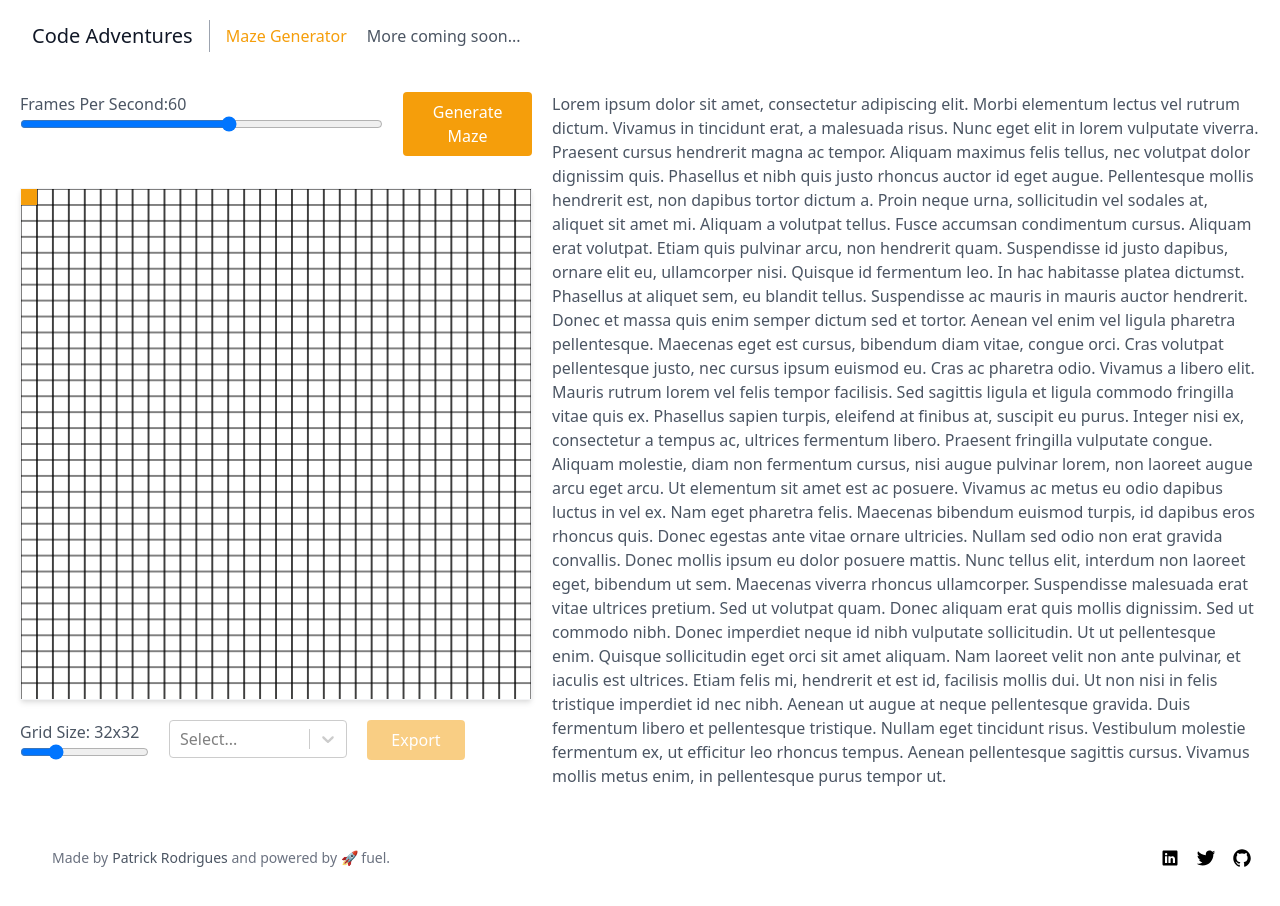
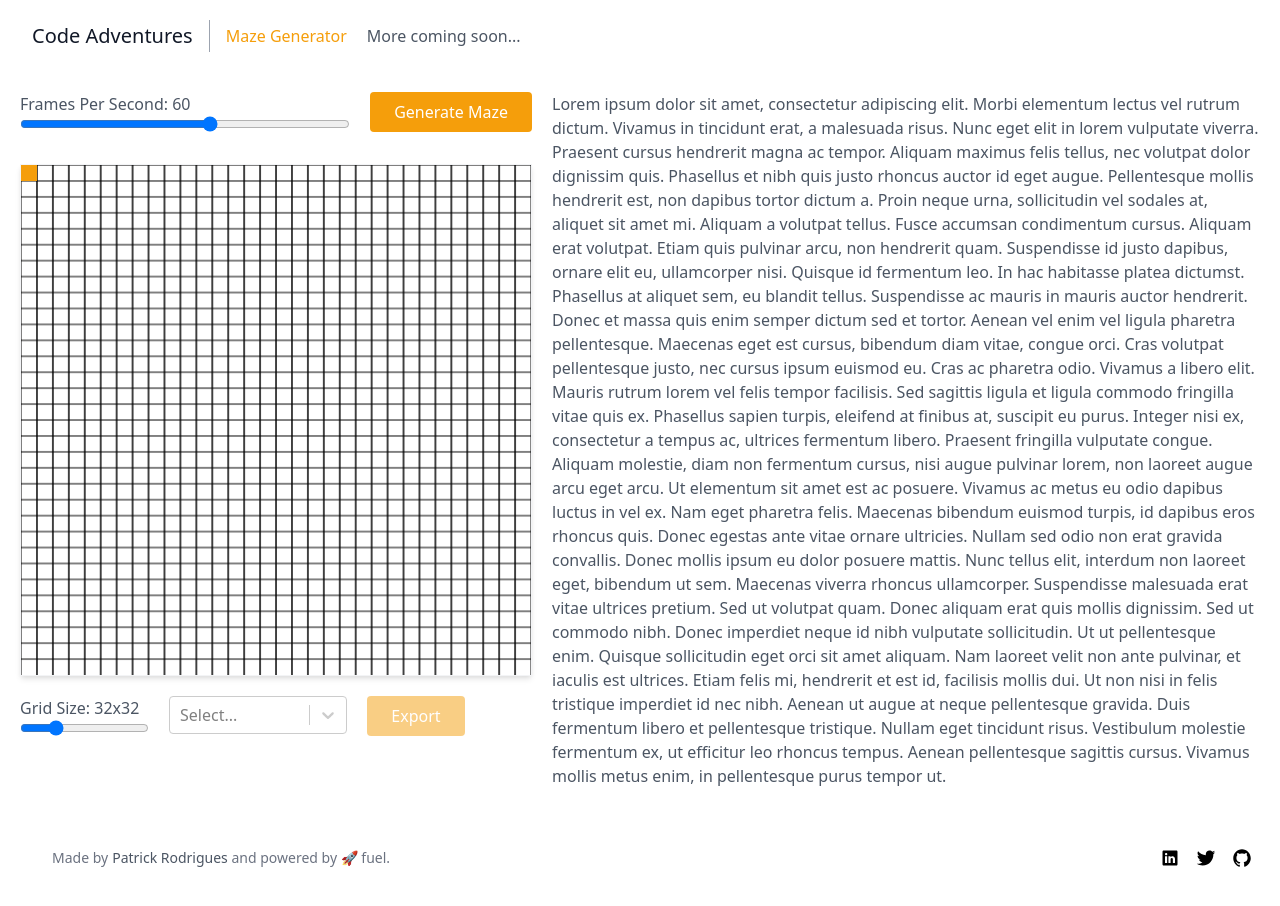
Before and after one commit to RodPaDev/code-adventures, a React (Create React App) app: page /maze-generator in a window 1280 px wide. Built offline with nearby package versions, Linux system fonts and the light colour scheme.

Commit message:
change styles

```diff
--- a/src/components/CanvasLoop/index.jsx
+++ b/src/components/CanvasLoop/index.jsx
@@ -67,7 +67,7 @@ const CanvasLoop = ({
       <div className='flex gap-5'>
         <div className='flex flex-col max-w-sm w-full'>
           <label htmlFor='range'>
-            Frames Per Second:{''}
+            Frames Per Second:{' '}
             <span>
               {parseInt(framesPerSecond, 10) !== 100
                 ? framesPerSecond
@@ -86,7 +86,7 @@ const CanvasLoop = ({
           />
         </div>
         <button
-          className='text-white bg-yellow-500 border-0 py-2 px-6 focus:outline-none hover:bg-yellow-600 rounded'
+          className='text-white bg-yellow-500 border-0 py-2 px-6 focus:outline-none hover:bg-yellow-600 rounded whitespace-nowrap'
           onClick={redrawCanvas}
         >
           {!isRunning ? drawText : resetText}
```
